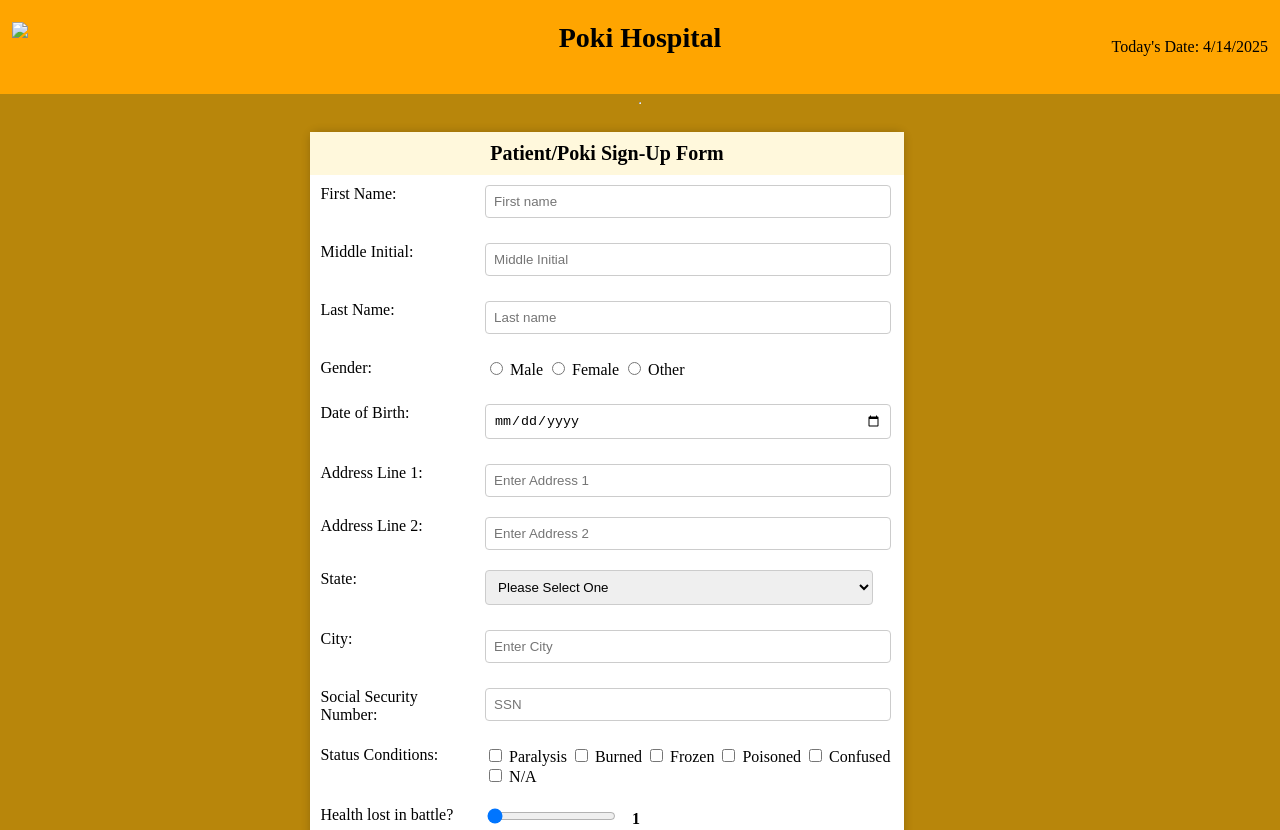
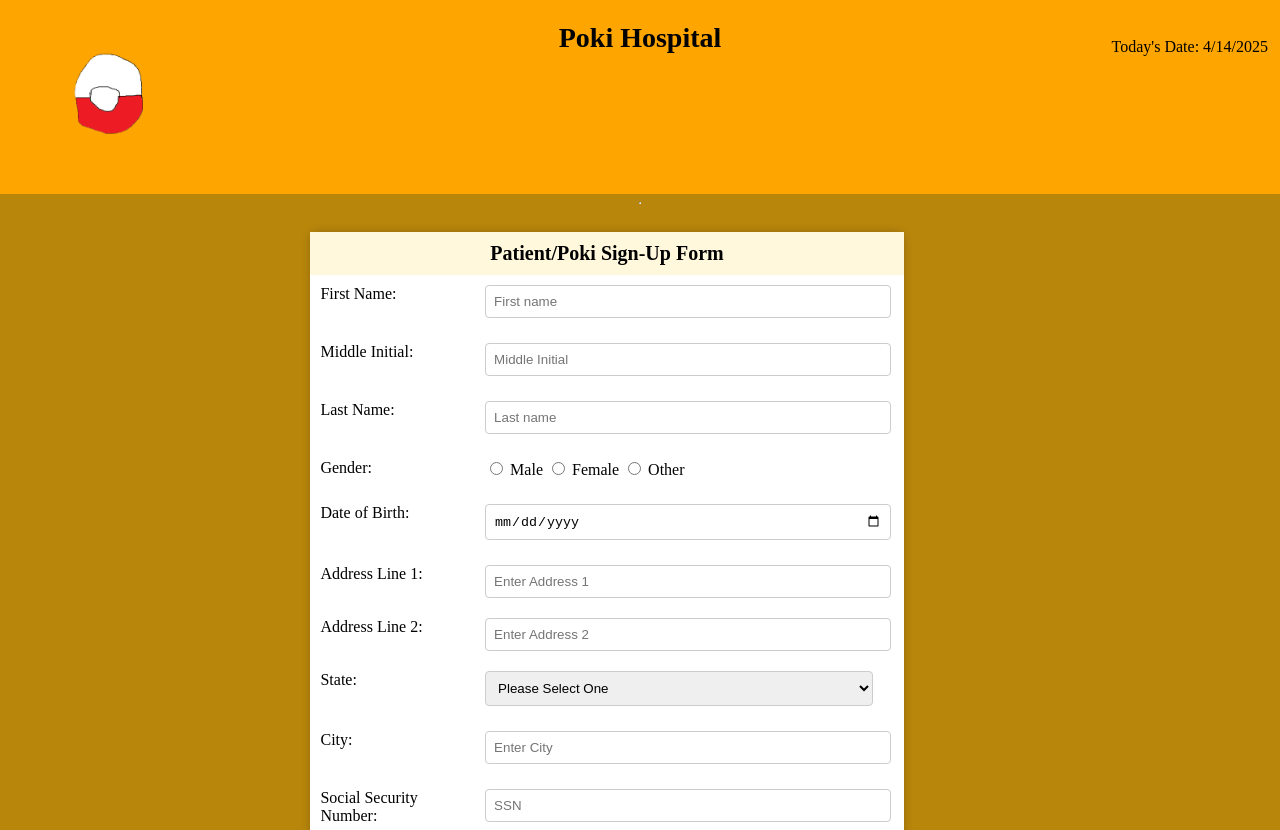
Before and after one commit to J4sonle/MIS3374HW3, a plain HTML site: page docs/index.html in a window 1280 px wide. Shown: the top 830 px of the page. Drawn offline with Linux system fonts and the light colour scheme.

Commit message:
Update index.html

```diff
--- a/docs/index.html
+++ b/docs/index.html
@@ -10,7 +10,7 @@
             <tr>
                 <td valign="top" align="left" width="20%">
                     <div class="image">
-                        <img src="docs/pokiball.PNG" width="100%" id="logo">
+                        <img src="pokiball.PNG" width="100%" id="logo">
                     </div>
                 </td>
                 <td><h2>Poki Hospital</h2></td>
```
